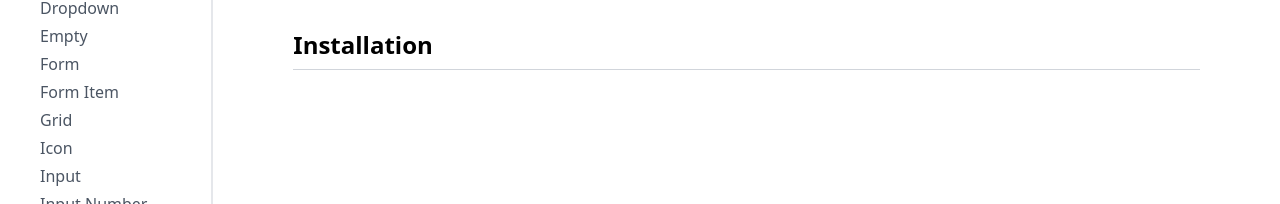
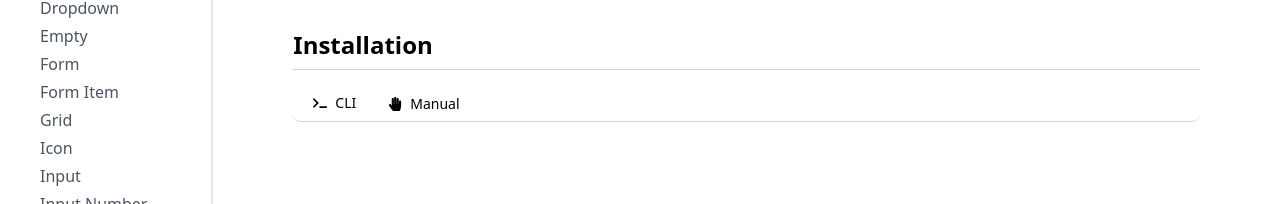
Before and after one commit to rishavchand/ui-unify, a Next.js app: page /components/Accordion in a window 1280 px wide. Shown: the part 664-868 px from the top of the page. Built offline with nearby package versions, Linux system fonts and the light colour scheme.

Commit message:
feat: integrate Installation component into FullComponent with enhanced tab functionality and icons

```diff
--- a/components/FullComponent.tsx
+++ b/components/FullComponent.tsx
@@ -6,6 +6,7 @@ import { CodePreview } from '@/components/ui/CodePreview';
 import React from 'react';
 import { CodeBlockDemo } from '@/components/ui/Codeblock';
 import { AccordionDemo } from '@/app/(components)/components/preview/AccordianDemo';
+import { Installation } from './Installation';
 
 interface PageProps {
   heading: string;
@@ -54,8 +55,19 @@ const FullComponent: React.FC<PageProps> = ({
           <h1 className='sm:text-2xl sm:mt-10 mt-4 text-lg font-bold '>Installation</h1>
           <p className='mt-2 border border-b-0 dark:border-gray-700 border-gray-300'></p>
         </div>
-        <div>
-
+        <div className='mt-4'>
+            <Installation
+            tab1Content={
+              <div>
+                <P2 Lib={library} />
+              </div>
+            }
+            tab2Content={
+                <div>
+                    <P2 Lib={library} />
+                </div>
+                }
+            />
         </div>
       </div>
     </div>
--- a/components/Installation.tsx
+++ b/components/Installation.tsx
@@ -1,4 +1,5 @@
 import { Tabs, TabsContent, TabsList, TabsTrigger } from '@/components/ui/tabs';
+import { FaTerminal, FaHandPaper } from 'react-icons/fa';
 
 interface TabsProps {
   tab1Content: React.ReactNode;
@@ -11,22 +12,24 @@ export function Installation({ tab1Content, tab2Content }: TabsProps) {
       <TabsList className="flex w-full justify-start border-b border-gray-300 dark:border-gray-700">
         <TabsTrigger
           value="cli"
-          className="px-4 py-2 border-b-2 border-transparent data-[state=active]:border-b-blue-500 dark:data-[state=active]:border-b-blue-400 data-[state=active]:rounded-none"
+          className="px-4 py-2 border-b-2 border-transparent data-[state=active]:border-b-blue-500 dark:data-[state=active]:border-b-blue-400 data-[state=active]:rounded-none flex items-center"
         >
+          <FaTerminal className="mr-2" />
           CLI
         </TabsTrigger>
         <TabsTrigger
           value="manual"
-          className="px-4 py-2 data-[state=active]:border-b-2 data-[state=active]:border-b-blue-500 dark:data-[state=active]:border-b-blue-400 data-[state=active]:rounded-none"
+          className="px-4 py-2 data-[state=active]:border-b-2 data-[state=active]:border-b-blue-500 dark:data-[state=active]:border-b-blue-400 data-[state=active]:rounded-none flex items-center"
         >
+          <FaHandPaper className="mr-2" />
           Manual
         </TabsTrigger>
       </TabsList>
-      <div className="mt-8 border max-h-96 border-gray-300 dark:border-gray-700 rounded-lg ">
-        <TabsContent className="p-8  max-h-96 overflow-auto " value="cli">
+      <div className="mt-8">
+        <TabsContent className="p-8 max-h-96 overflow-auto" value="cli">
           {tab1Content}
         </TabsContent>
-        <TabsContent className="p-2 max-h-96 overflow-auto " value="manual">
+        <TabsContent className="p-2 max-h-96 overflow-auto" value="manual">
           {tab2Content}
         </TabsContent>
       </div>
```
